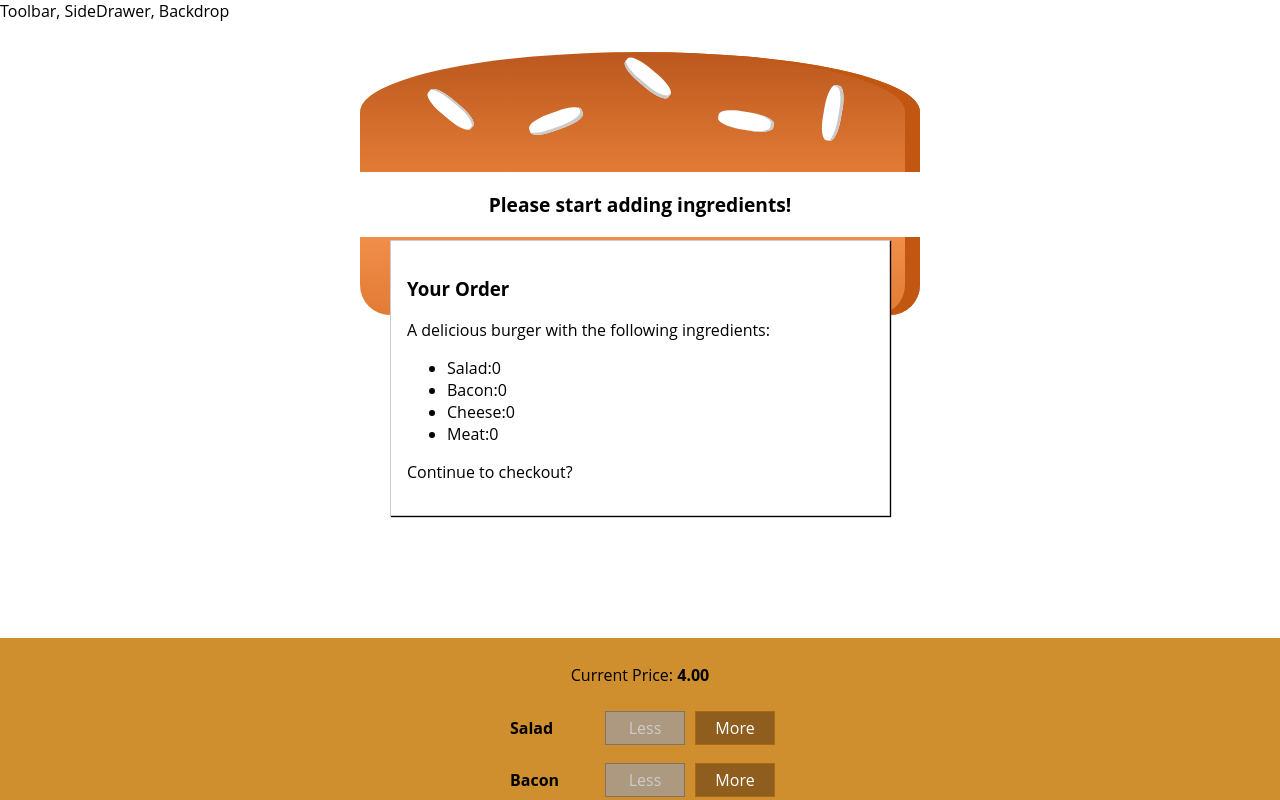
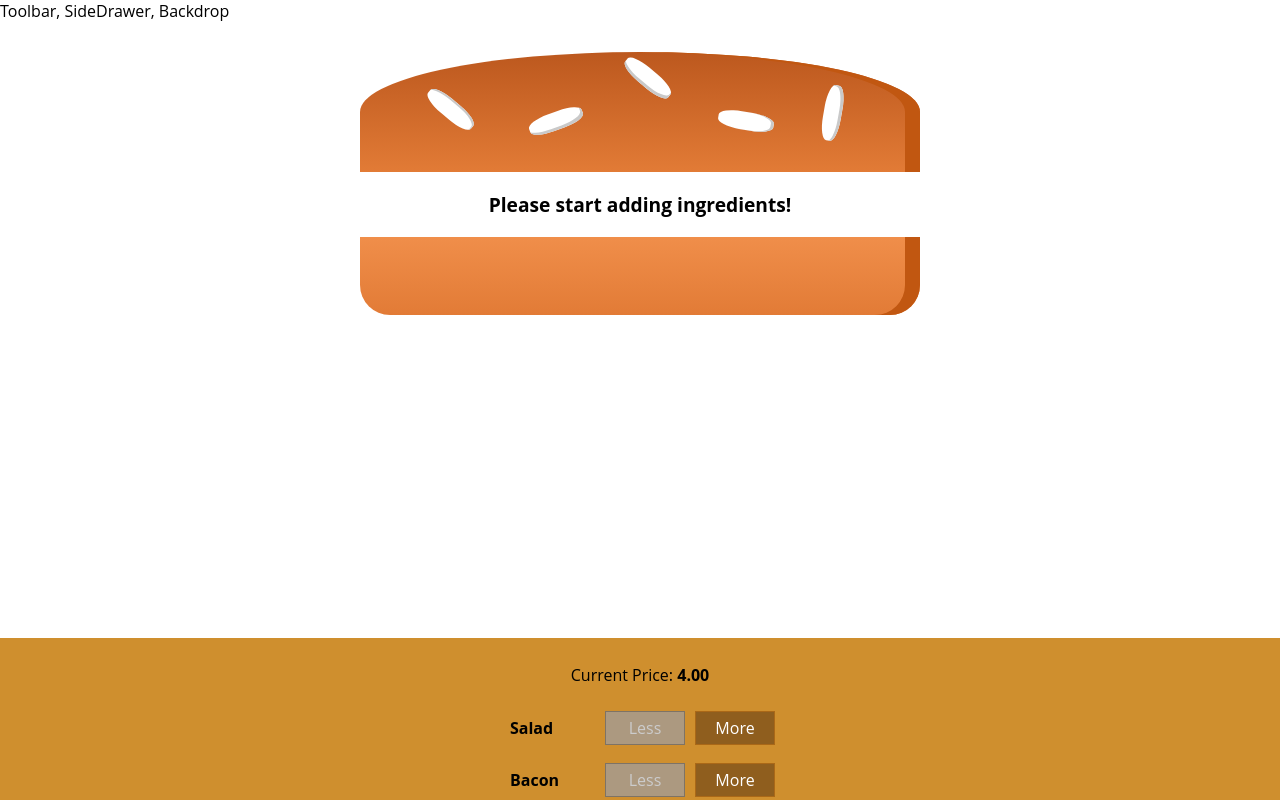
Before and after one commit to joeyhuang591/Burger_App, a React app: page / in a window 1280 px wide. Shown: the top 800 px of the page. Built offline with nearby package versions, Linux system fonts and the light colour scheme; the HTML template or start-up script is replaced by a standard one.

Commit message:
create animation

```diff
--- a/src/components/Burger/BuildControls/BuildControls.js
+++ b/src/components/Burger/BuildControls/BuildControls.js
@@ -22,7 +22,8 @@
                 disabled={props.disabled[ctrl.type]} />
         ))}
         <button className={classes.OrderButton}
-            disabled={!props.purchasable} >
+            disabled={!props.purchasable}
+            onClick={props.ordered} >
             ORDER NOW
         </button>
     </div>
--- a/src/components/Layout/Layout.js
+++ b/src/components/Layout/Layout.js
@@ -1,16 +1,16 @@
 import React from 'react';
 
-import Aux from '../../hoc/Aux';
+// import Aux from '../../hoc/Aux';
 
 import classes from './Layout.css';
 
 const layout = (props) => (
-    <Aux>
+    <div>
         <div>Toolbar, SideDrawer, Backdrop</div>
-        <main className = {classes.Content}>
+        <main className={classes.Content}>
             {props.children}
         </main>
-    </Aux>
+    </div>
 );
 
 export default layout;
--- a/src/components/UI/Modal/Modal.js
+++ b/src/components/UI/Modal/Modal.js
@@ -3,7 +3,11 @@
 
 const modal = (props) => (
 
-    <div className={classes.Modal} >
+    <div className={classes.Modal}
+        style={{
+            transform: props.show ? 'translateY(0)' : 'translateY(-100vh)',
+            opacity: props.show ? '1' : '0'
+        }} >
         {props.children}
     </div>
 
--- a/src/containers/BurgerBuilder/BurgerBuilder.js
+++ b/src/containers/BurgerBuilder/BurgerBuilder.js
@@ -27,7 +27,8 @@
             meat: 0
         },
         totalPrice: 4,
-        purchasable: false
+        purchasable: false,
+        purchasing: false
     }
 
     updatePurchaseState(ingredients) {
@@ -72,6 +73,10 @@
         this.updatePurchaseState(updatedIngredients);
     }
 
+    purchaseHandler = () => {
+        this.setState({ purchasing: true });
+    }
+
     render() {
         const disabledInfo = {
             ...this.state.ingredients
@@ -82,7 +87,7 @@
         return (
 
             <div>
-                <Modal>
+                <Modal show={this.state.purchasing} >
                     <OrderSummary ingredients={this.state.ingredients} />
                 </Modal>
                 <Burger ingredients={this.state.ingredients} />
@@ -91,7 +96,8 @@
                     ingredientRemoved={this.removeIngredientHandler}
                     disabled={disabledInfo}
                     purchasable={this.state.purchasable}
-                    price={this.state.totalPrice} />
+                    price={this.state.totalPrice}
+                    ordered={this.purchaseHandler} />
             </div>
 
         );
--- a/src/hoc/Aux.js
+++ /dev/null
@@ -1,3 +0,0 @@
-const aux = (props) => props.children;
-
-export default aux;
```
Also changed, not shown: 1 other file (tests, documents, lock files or other folders).
